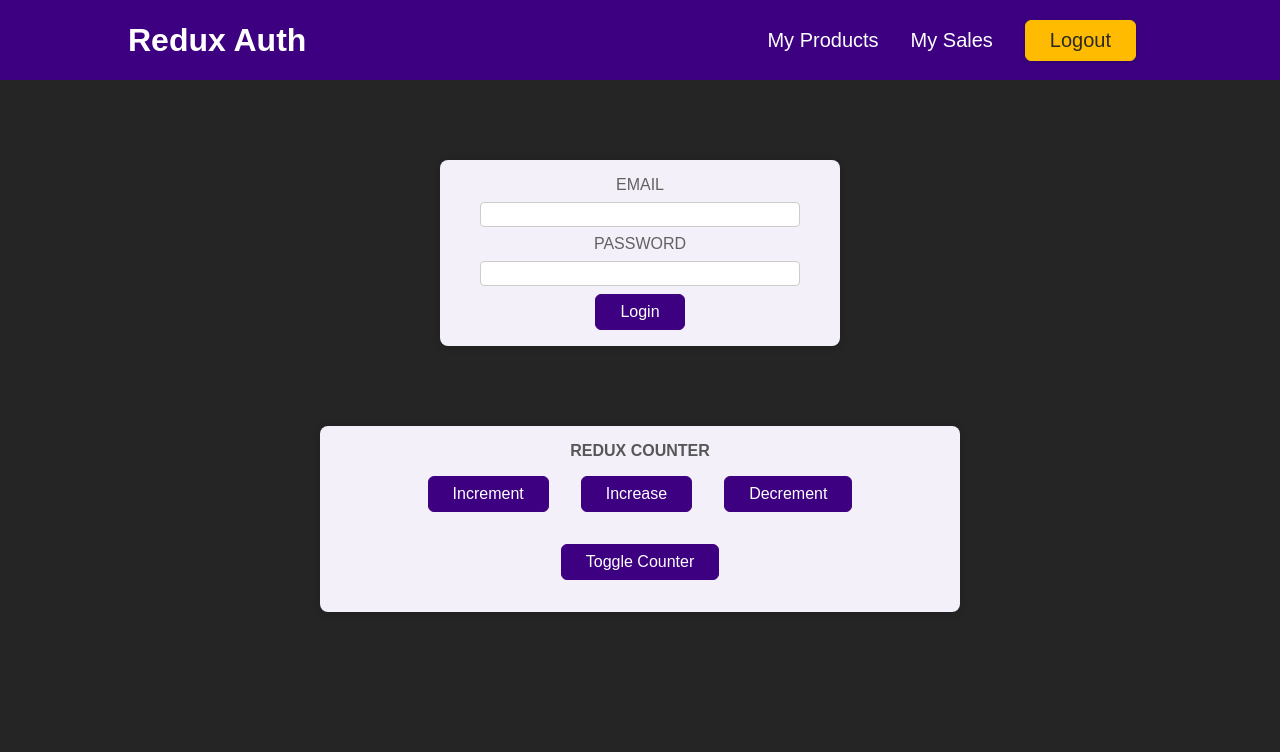
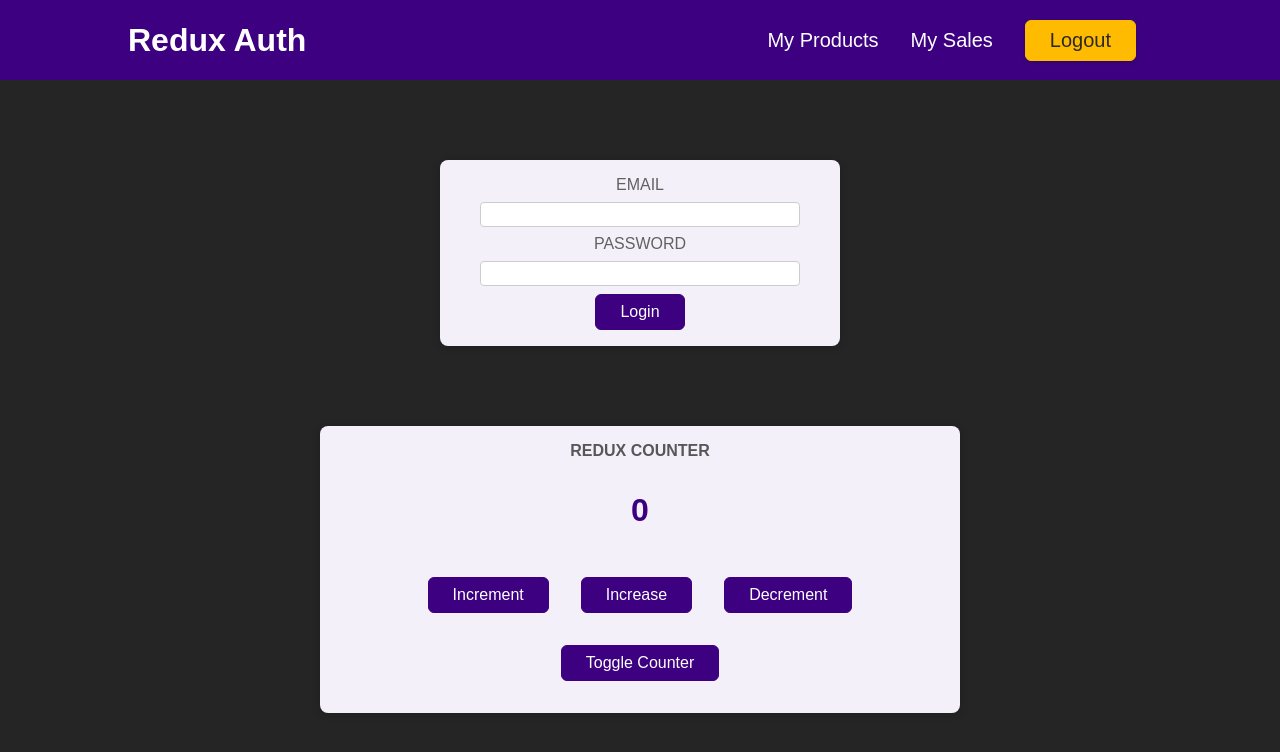
Before and after one commit to KennedyMungai/redux-revisited, a React (Create React App) app: page / in a window 1280 px wide. Shown: the top 752 px of the page. Built offline with nearby package versions, Linux system fonts and the light colour scheme.

Commit message:
Refactored the component after making some changes in the store

```diff
--- a/src/components/Counter.js
+++ b/src/components/Counter.js
@@ -5,8 +5,8 @@ import classes from './Counter.module.css';
 const Counter = () =>
 {
   const dispatch = useDispatch()
-  const counter = useSelector(state => state.counter)
-  const showCounter = useSelector(state => state.showCounter)
+  const counter = useSelector(state => state.counter.counter)
+  const showCounter = useSelector(state => state.counter.showCounter)
 
   let amount = 6
 
```
